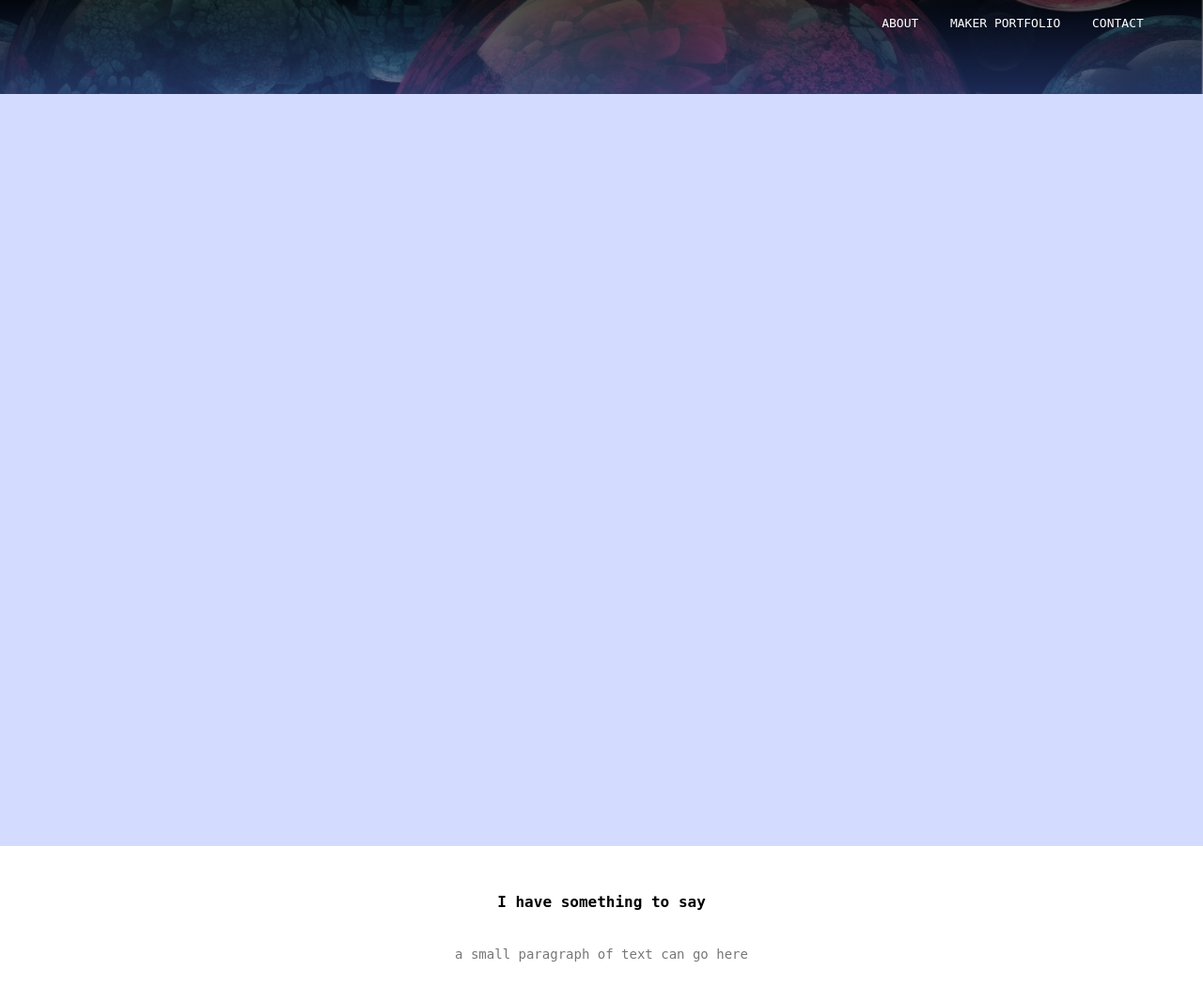
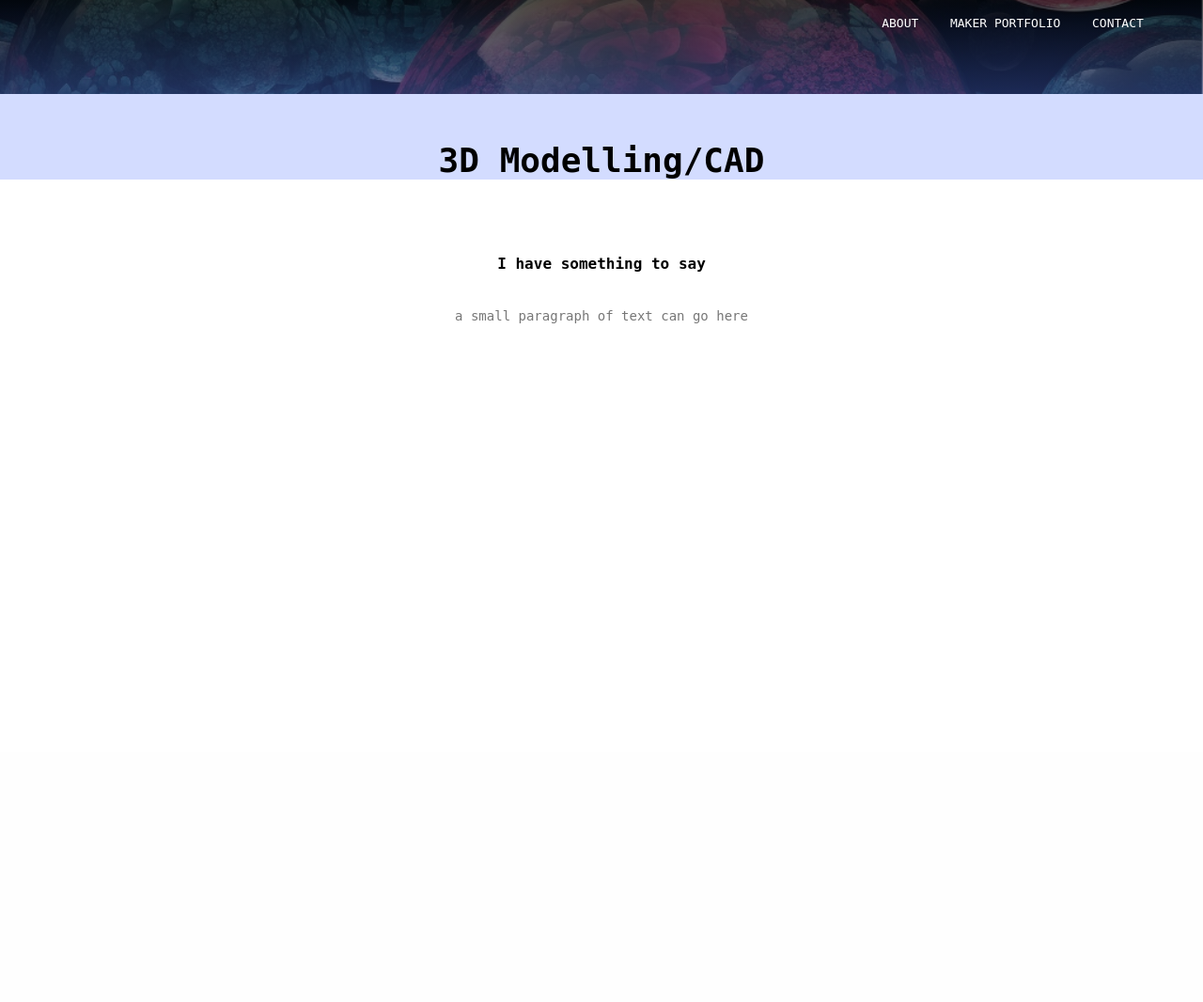
Before and after one commit to grace-n-smith/gracens.info, a PHP site: page /makerportfolio.html in a window 1280 px wide. Shown: the whole page at 94% size. After the commit the page ends 344 px from the top, so only its background shows below. Run offline with PHP 8.4, Linux system fonts and the light colour scheme; some libraries are stand-ins or nearby versions; some web fonts are replaced.

Commit message:
columns on portfolio

```diff
--- a/makerportfolio.html
+++ b/makerportfolio.html
@@ -31,11 +31,11 @@
 
     <!-- PORTFOLIO -->
     <section class="portfolio">
-        <model-viewer src="projects/55mmlenscap.glb" camera-controls poster="poster.webp" auto-rotate environment-image="legacy" exposure="1.55"></model-viewer>
+        <h1>3D Modelling/CAD</h1>
 
         <div class="row">
-            <div class=" portfolio-col">
-
+            <div class="portfolio-col">
+                <model-viewer src="projects/55mmlenscap.glb" camera-controls poster="poster.webp" auto-rotate environment-image="legacy" exposure="1.55"></model-viewer>
 
             </div>
         </div>
--- a/style.css
+++ b/style.css
@@ -152,10 +152,18 @@
 
 /* MAKERPORTFOLIO */
 .portfolio{
-    min-height: 100vh;
     width: 100%;
     background-color: rgb(211, 220, 255);
     background-size: cover;
+    text-align: center;
+    padding-top: 50px;
+}
+.portfolio-col{
+    flex-basis: 32%;
+    border-radius: 10px;
+    margin-bottom: 30px;
+    position: relative;
+    overflow: hidden;
 }
 
 
```
